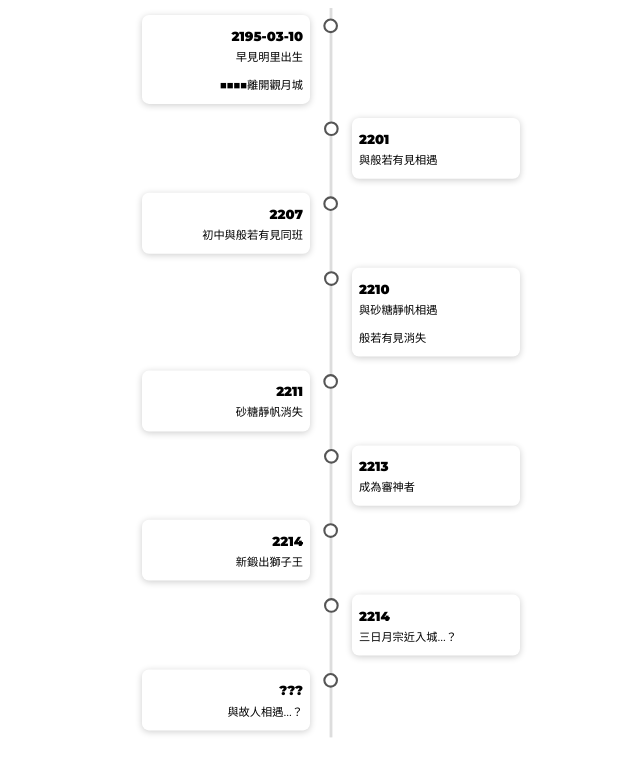
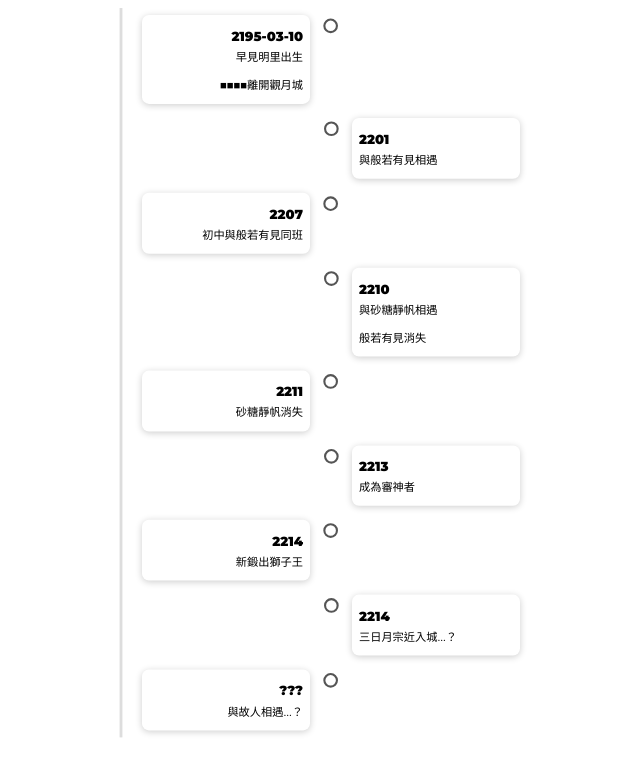
Before and after one commit to lilliana0843/03, a plain HTML site: page index.html in a window 1280 px wide. Shown: the whole page, without its empty margins (309-949 px from the left). Drawn offline with Linux system fonts and the light colour scheme; a web font is replaced by a local one.

Commit message:
Update index.html

```diff
--- a/index.html
+++ b/index.html
@@ -19,7 +19,6 @@ body { font-family: Montserrat, sans-serif; }
     background-color: #ddd;/*設定 線條顏色為淺灰色*/
     top: 0;
     bottom: 0;/*讓 線條從上到下貫穿整個時間軸*/
-    left: 50%;/*時間軸 置中*/
     margin-left: -2px;/*修正水平位置，使線條正好置中*/
 }
 .container {/*每個時間事件的外框*/
```
